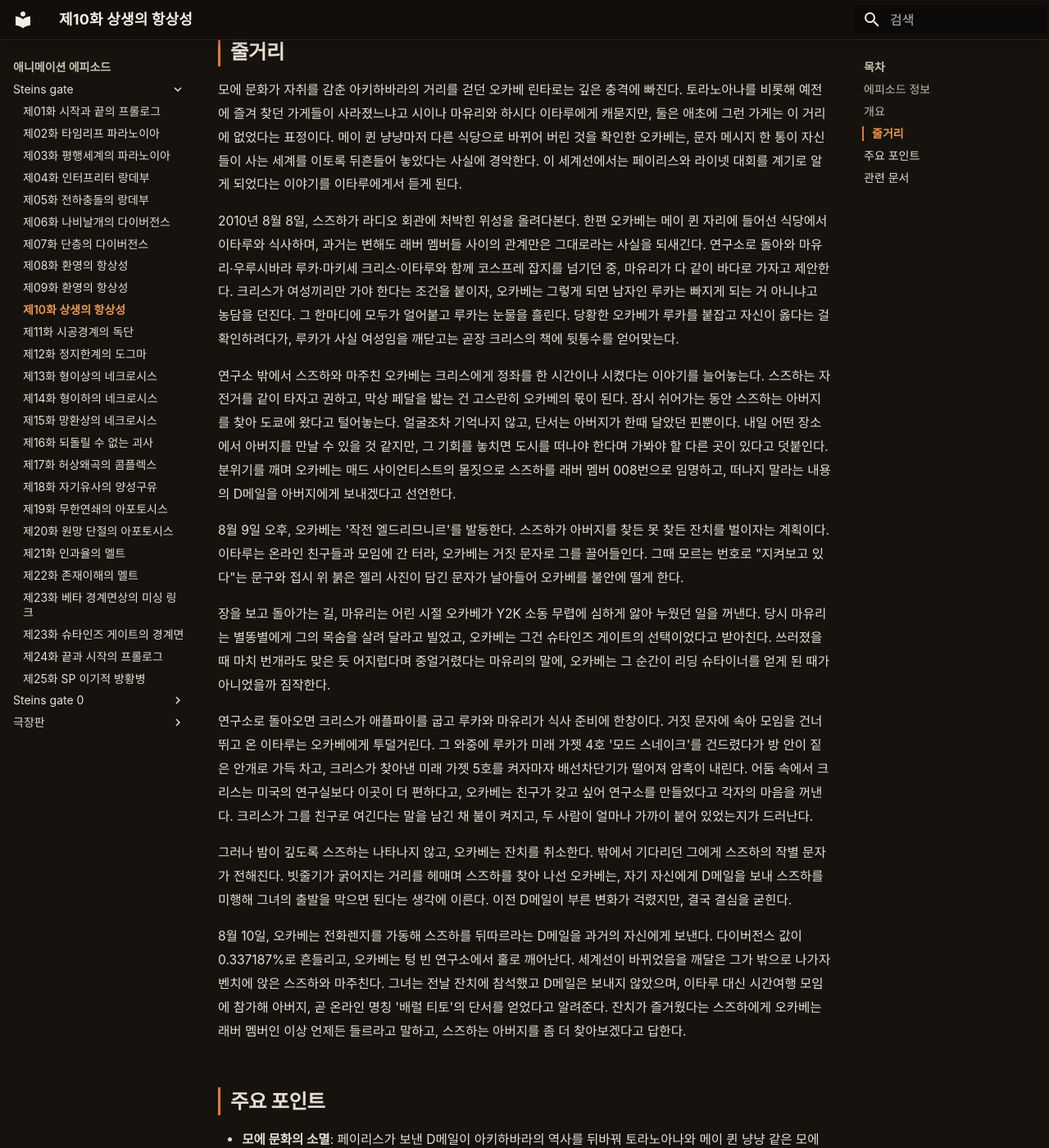
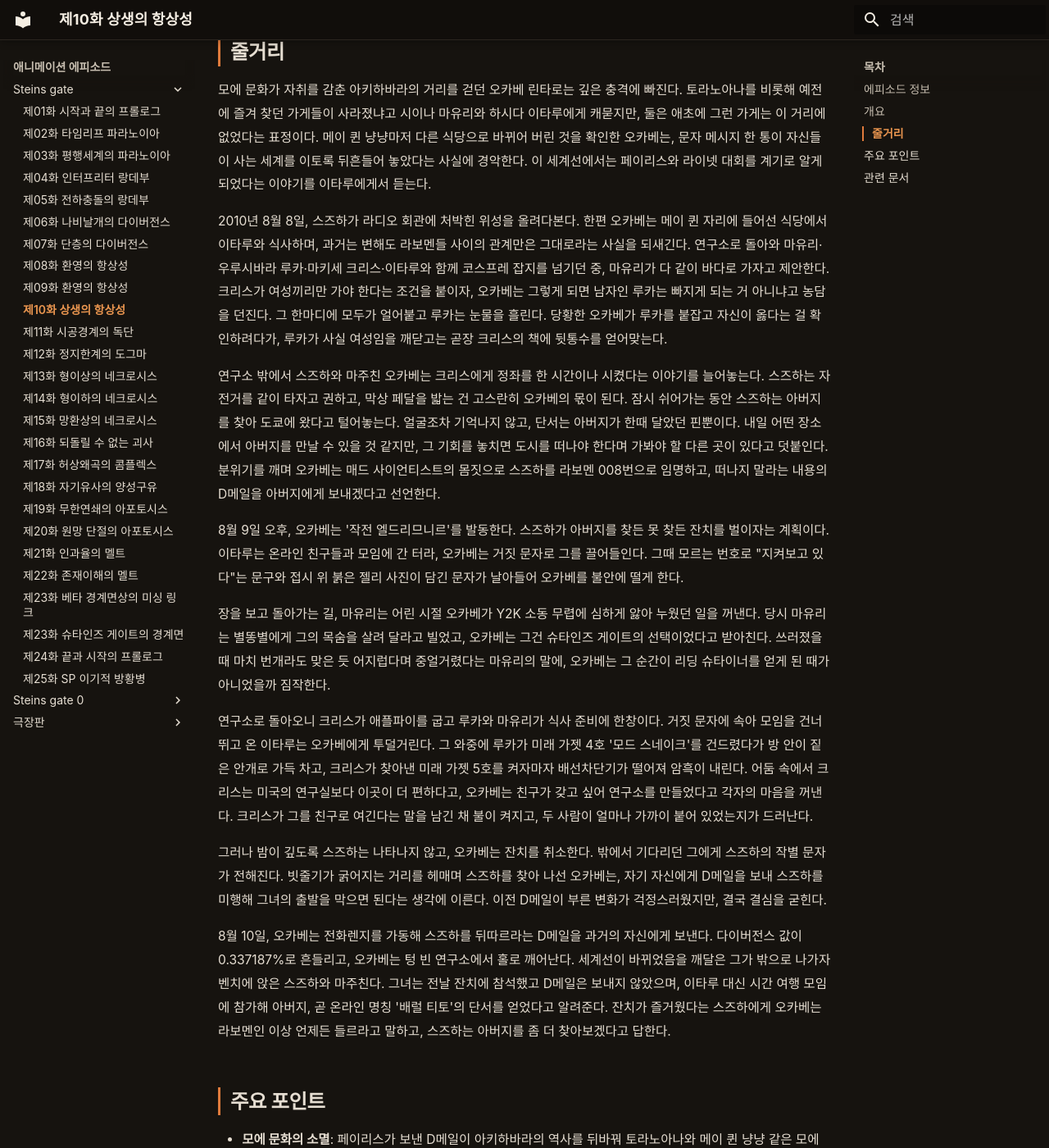
Before and after one commit to sgwiki/sgwiki.github.io, an MkDocs documentation site: the page built from wiki/애니메이션-에피소드/steins-gate/제10화-상생의-항상성.md, in a window 1280 px wide and 1400 px high, scrolled down 1422 px. Shown: the whole window at 82% size. Built offline with MkDocs 1.6.1 and Material for MkDocs 9.7.7, drawn with Linux system fonts in a browser that asks for light colours; some web fonts are replaced; some of the changed text lies outside the part shown.

Commit message:
chore(wiki): sg-ep10 정비 — 라보멘 용어 통일·시간 여행 띄어쓰기·종결어미·스포일러 배지 맞춤법
Co-Authored-By: Claude Opus 4.6 <noreply@anthropic.com>

```diff
--- a/wiki/애니메이션-에피소드/steins-gate/제10화-상생의-항상성.md
+++ b/wiki/애니메이션-에피소드/steins-gate/제10화-상생의-항상성.md
@@ -7,7 +7,7 @@ description: "*Steins;Gate* 본편 제10화. 모에 문화가 사라진 아키
 ---
 
 !!! warning "스포일러"
-    이 문서는 *Steins;Gate* 본편 중후반 전개(루카의 D메일 결과, 스즈하의 아버지 수색과 '배럴 티토', 리딩 슈타이너의 기원 등)를 포함합니다 (main_story).
+    이 문서는 *Steins;Gate* 본편 중후반 전개(루카의 D메일 결과, 스즈하의 아버지 수색과 '배럴 티토', 리딩 슈타이너의 기원 등)를 포함합니다(main_story).
 
 # 제10화: 상생의 항상성 (Sōsei no Homeostasis -Chaos Theory Homeostasis III-)
 
@@ -32,28 +32,28 @@ description: "*Steins;Gate* 본편 제10화. 모에 문화가 사라진 아키
 
 ## 줄거리
 
-모에 문화가 자취를 감춘 아키하바라의 거리를 걷던 오카베 린타로는 깊은 충격에 빠진다. 토라노아나를 비롯해 예전에 즐겨 찾던 가게들이 사라졌느냐고 시이나 마유리와 하시다 이타루에게 캐묻지만, 둘은 애초에 그런 가게는 이 거리에 없었다는 표정이다. 메이 퀸 냥냥마저 다른 식당으로 바뀌어 버린 것을 확인한 오카베는, 문자 메시지 한 통이 자신들이 사는 세계를 이토록 뒤흔들어 놓았다는 사실에 경악한다. 이 세계선에서는 페이리스와 라이넷 대회를 계기로 알게 되었다는 이야기를 이타루에게서 듣게 된다.
+모에 문화가 자취를 감춘 아키하바라의 거리를 걷던 오카베 린타로는 깊은 충격에 빠진다. 토라노아나를 비롯해 예전에 즐겨 찾던 가게들이 사라졌냐고 시이나 마유리와 하시다 이타루에게 캐묻지만, 둘은 애초에 그런 가게는 이 거리에 없었다는 표정이다. 메이 퀸 냥냥마저 다른 식당으로 바뀌어 버린 것을 확인한 오카베는, 문자 메시지 한 통이 자신들이 사는 세계를 이토록 뒤흔들어 놓았다는 사실에 경악한다. 이 세계선에서는 페이리스와 라이넷 대회를 계기로 알게 되었다는 이야기를 이타루에게서 듣는다.
 
-2010년 8월 8일, 스즈하가 라디오 회관에 처박힌 위성을 올려다본다. 한편 오카베는 메이 퀸 자리에 들어선 식당에서 이타루와 식사하며, 과거는 변해도 래버 멤버들 사이의 관계만은 그대로라는 사실을 되새긴다. 연구소로 돌아와 마유리·우루시바라 루카·마키세 크리스·이타루와 함께 코스프레 잡지를 넘기던 중, 마유리가 다 같이 바다로 가자고 제안한다. 크리스가 여성끼리만 가야 한다는 조건을 붙이자, 오카베는 그렇게 되면 남자인 루카는 빠지게 되는 거 아니냐고 농담을 던진다. 그 한마디에 모두가 얼어붙고 루카는 눈물을 흘린다. 당황한 오카베가 루카를 붙잡고 자신이 옳다는 걸 확인하려다가, 루카가 사실 여성임을 깨닫고는 곧장 크리스의 책에 뒷통수를 얻어맞는다.
+2010년 8월 8일, 스즈하가 라디오 회관에 처박힌 위성을 올려다본다. 한편 오카베는 메이 퀸 자리에 들어선 식당에서 이타루와 식사하며, 과거는 변해도 라보멘들 사이의 관계만은 그대로라는 사실을 되새긴다. 연구소로 돌아와 마유리·우루시바라 루카·마키세 크리스·이타루와 함께 코스프레 잡지를 넘기던 중, 마유리가 다 같이 바다로 가자고 제안한다. 크리스가 여성끼리만 가야 한다는 조건을 붙이자, 오카베는 그렇게 되면 남자인 루카는 빠지게 되는 거 아니냐고 농담을 던진다. 그 한마디에 모두가 얼어붙고 루카는 눈물을 흘린다. 당황한 오카베가 루카를 붙잡고 자신이 옳다는 걸 확인하려다가, 루카가 사실 여성임을 깨닫고는 곧장 크리스의 책에 뒷통수를 얻어맞는다.
 
-연구소 밖에서 스즈하와 마주친 오카베는 크리스에게 정좌를 한 시간이나 시켰다는 이야기를 늘어놓는다. 스즈하는 자전거를 같이 타자고 권하고, 막상 페달을 밟는 건 고스란히 오카베의 몫이 된다. 잠시 쉬어가는 동안 스즈하는 아버지를 찾아 도쿄에 왔다고 털어놓는다. 얼굴조차 기억나지 않고, 단서는 아버지가 한때 달았던 핀뿐이다. 내일 어떤 장소에서 아버지를 만날 수 있을 것 같지만, 그 기회를 놓치면 도시를 떠나야 한다며 가봐야 할 다른 곳이 있다고 덧붙인다. 분위기를 깨며 오카베는 매드 사이언티스트의 몸짓으로 스즈하를 래버 멤버 008번으로 임명하고, 떠나지 말라는 내용의 D메일을 아버지에게 보내겠다고 선언한다.
+연구소 밖에서 스즈하와 마주친 오카베는 크리스에게 정좌를 한 시간이나 시켰다는 이야기를 늘어놓는다. 스즈하는 자전거를 같이 타자고 권하고, 막상 페달을 밟는 건 고스란히 오카베의 몫이 된다. 잠시 쉬어가는 동안 스즈하는 아버지를 찾아 도쿄에 왔다고 털어놓는다. 얼굴조차 기억나지 않고, 단서는 아버지가 한때 달았던 핀뿐이다. 내일 어떤 장소에서 아버지를 만날 수 있을 것 같지만, 그 기회를 놓치면 도시를 떠나야 한다며 가봐야 할 다른 곳이 있다고 덧붙인다. 분위기를 깨며 오카베는 매드 사이언티스트의 몸짓으로 스즈하를 라보멘 008번으로 임명하고, 떠나지 말라는 내용의 D메일을 아버지에게 보내겠다고 선언한다.
 
 8월 9일 오후, 오카베는 '작전 엘드리므니르'를 발동한다. 스즈하가 아버지를 찾든 못 찾든 잔치를 벌이자는 계획이다. 이타루는 온라인 친구들과 모임에 간 터라, 오카베는 거짓 문자로 그를 끌어들인다. 그때 모르는 번호로 "지켜보고 있다"는 문구와 접시 위 붉은 젤리 사진이 담긴 문자가 날아들어 오카베를 불안에 떨게 한다.
 
 장을 보고 돌아가는 길, 마유리는 어린 시절 오카베가 Y2K 소동 무렵에 심하게 앓아 누웠던 일을 꺼낸다. 당시 마유리는 별똥별에게 그의 목숨을 살려 달라고 빌었고, 오카베는 그건 슈타인즈 게이트의 선택이었다고 받아친다. 쓰러졌을 때 마치 번개라도 맞은 듯 어지럽다며 중얼거렸다는 마유리의 말에, 오카베는 그 순간이 리딩 슈타이너를 얻게 된 때가 아니었을까 짐작한다.
 
-연구소로 돌아오면 크리스가 애플파이를 굽고 루카와 마유리가 식사 준비에 한창이다. 거짓 문자에 속아 모임을 건너뛰고 온 이타루는 오카베에게 투덜거린다. 그 와중에 루카가 미래 가젯 4호 '모드 스네이크'를 건드렸다가 방 안이 짙은 안개로 가득 차고, 크리스가 찾아낸 미래 가젯 5호를 켜자마자 배선차단기가 떨어져 암흑이 내린다. 어둠 속에서 크리스는 미국의 연구실보다 이곳이 더 편하다고, 오카베는 친구가 갖고 싶어 연구소를 만들었다고 각자의 마음을 꺼낸다. 크리스가 그를 친구로 여긴다는 말을 남긴 채 불이 켜지고, 두 사람이 얼마나 가까이 붙어 있었는지가 드러난다.
+연구소로 돌아오니 크리스가 애플파이를 굽고 루카와 마유리가 식사 준비에 한창이다. 거짓 문자에 속아 모임을 건너뛰고 온 이타루는 오카베에게 투덜거린다. 그 와중에 루카가 미래 가젯 4호 '모드 스네이크'를 건드렸다가 방 안이 짙은 안개로 가득 차고, 크리스가 찾아낸 미래 가젯 5호를 켜자마자 배선차단기가 떨어져 암흑이 내린다. 어둠 속에서 크리스는 미국의 연구실보다 이곳이 더 편하다고, 오카베는 친구가 갖고 싶어 연구소를 만들었다고 각자의 마음을 꺼낸다. 크리스가 그를 친구로 여긴다는 말을 남긴 채 불이 켜지고, 두 사람이 얼마나 가까이 붙어 있었는지가 드러난다.
 
-그러나 밤이 깊도록 스즈하는 나타나지 않고, 오카베는 잔치를 취소한다. 밖에서 기다리던 그에게 스즈하의 작별 문자가 전해진다. 빗줄기가 굵어지는 거리를 헤매며 스즈하를 찾아 나선 오카베는, 자기 자신에게 D메일을 보내 스즈하를 미행해 그녀의 출발을 막으면 된다는 생각에 이른다. 이전 D메일이 부른 변화가 걱렸지만, 결국 결심을 굳힌다.
+그러나 밤이 깊도록 스즈하는 나타나지 않고, 오카베는 잔치를 취소한다. 밖에서 기다리던 그에게 스즈하의 작별 문자가 전해진다. 빗줄기가 굵어지는 거리를 헤매며 스즈하를 찾아 나선 오카베는, 자기 자신에게 D메일을 보내 스즈하를 미행해 그녀의 출발을 막으면 된다는 생각에 이른다. 이전 D메일이 부른 변화가 걱정스러웠지만, 결국 결심을 굳힌다.
 
-8월 10일, 오카베는 전화렌지를 가동해 스즈하를 뒤따르라는 D메일을 과거의 자신에게 보낸다. 다이버전스 값이 0.337187%로 흔들리고, 오카베는 텅 빈 연구소에서 홀로 깨어난다. 세계선이 바뀌었음을 깨달은 그가 밖으로 나가자 벤치에 앉은 스즈하와 마주친다. 그녀는 전날 잔치에 참석했고 D메일은 보내지 않았으며, 이타루 대신 시간여행 모임에 참가해 아버지, 곧 온라인 명칭 '배럴 티토'의 단서를 얻었다고 알려준다. 잔치가 즐거웠다는 스즈하에게 오카베는 래버 멤버인 이상 언제든 들르라고 말하고, 스즈하는 아버지를 좀 더 찾아보겠다고 답한다.
+8월 10일, 오카베는 전화렌지를 가동해 스즈하를 뒤따르라는 D메일을 과거의 자신에게 보낸다. 다이버전스 값이 0.337187%로 흔들리고, 오카베는 텅 빈 연구소에서 홀로 깨어난다. 세계선이 바뀌었음을 깨달은 그가 밖으로 나가자 벤치에 앉은 스즈하와 마주친다. 그녀는 전날 잔치에 참석했고 D메일은 보내지 않았으며, 이타루 대신 시간 여행 모임에 참가해 아버지, 곧 온라인 명칭 '배럴 티토'의 단서를 얻었다고 알려준다. 잔치가 즐거웠다는 스즈하에게 오카베는 라보멘인 이상 언제든 들르라고 말하고, 스즈하는 아버지를 좀 더 찾아보겠다고 답한다.
 
 ## 주요 포인트
 
 - **모에 문화의 소멸**: 페이리스가 보낸 D메일이 아키하바라의 역사를 뒤바꿔 토라노아나와 메이 퀸 냥냥 같은 모에 거점이 통째로 사라진 세계선이 펼쳐진다. 오카베는 문자 한 통이 만들어낸 변화의 규모에 경악하며, D메일이 과거를 재구성하는 힘을 다시금 체감한다.
 - **루카 D메일의 결과 확인**: 바다 여행을 둘러싼 농담이 계기가 되어, 오카베는 루카가 이전에 보낸 D메일 덕에 이미 여성으로 태어난 상태임을 확인한다. 루카를 둘러싼 인과가 바뀌었음이 처음으로 분명해지는 장면이다.
 - **스즈하의 아버지 수색**: 스즈하가 도쿄에 온 진짜 이유는 아버지를 찾기 위해서다. 얼굴은 기억나지 않고 아버지가 달던 핀이 유일한 단서이며, 이후 등장하는 '배럴 티토'라는 이름이 그 아버지를 가리킨다.
-- **래버 멤버 008번**: 오카베가 스즈하를 정식으로 래버 멤버 008번으로 맞이하며 떠나지 말라는 D메일을 약속해, 두 사람의 결속이 한층 다져진다.
+- **라보멘 008번**: 오카베가 스즈하를 정식으로 라보멘 008번으로 맞이하며 떠나지 말라는 D메일을 약속해, 두 사람의 결속이 한층 다져진다.
 - **정체불명의 협박 문자**: "지켜보고 있다"는 문구와 붉은 젤리 사진이 담긴 문자가 오카베를 불안에 떨게 하며, 뒤이을 라운더의 위협과 젤리맨을 암시하는 복선으로 자리한다.
 - **리딩 슈타이너 기원의 복선**: Y2K 소동 무렵의 어린 시절 중병과 번개를 맞은 듯하다는 기억이, 리딩 슈타이너를 각성한 순간을 가리키는 회상으로 삽입된다.
 - **크리스와의 우정**: 정전 속 대화에서 크리스가 이 연구실을 더 편하게 느끼며 오카베를 친구로 여긴다고 밝히며, 두 사람의 관계가 한층 깊어진다.
```
